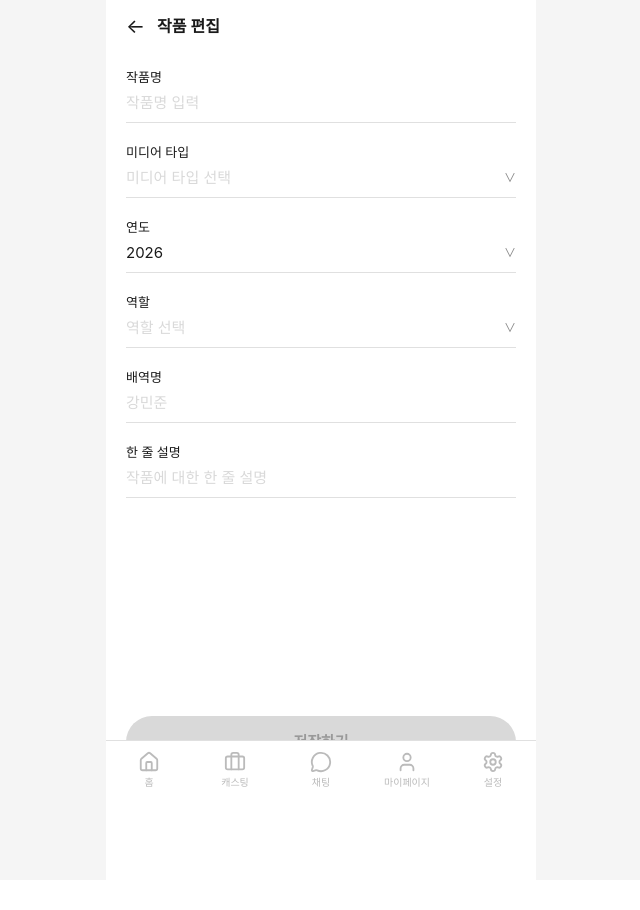
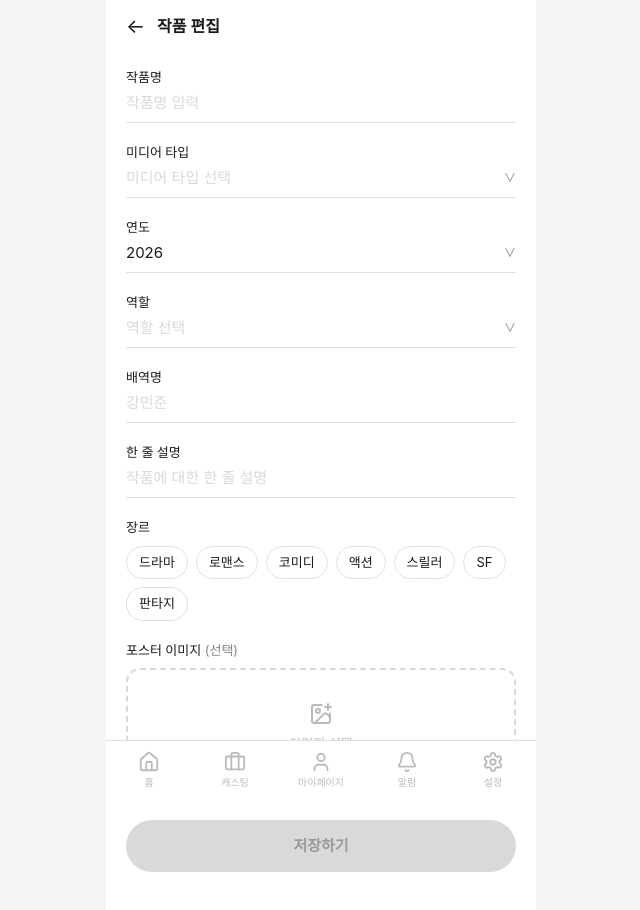
Before and after one commit to CHOI-MINGI/Baewoodam, a Next.js app: page /filmography/new in a window 1280 px wide. Shown: the top 910 px of the page, without its empty margins (319-959 px from the left). Before the commit the page ends 880 px from the top, so only its background shows below. Built offline with nearby package versions, Linux system fonts and the light colour scheme; no server answers; a web font is replaced by a local one.

Commit message:
feat: remove chat tab, filmography new page, empty state

```diff
--- a/src/app/(mypage)/filmography/new/page.tsx
+++ b/src/app/(mypage)/filmography/new/page.tsx
@@ -1,5 +1,220 @@
-import FilmographyForm from '@/components/filmography/FilmographyForm';
+"use client";
+
+import { useRef, useState } from 'react';
+import { useRouter } from 'next/navigation';
+import Image from 'next/image';
+import { X, ImagePlus } from 'lucide-react';
+import { cn } from '@/lib/utils';
+import DrumrollPicker from '@/components/shared/DrumrollPicker';
+import { MEDIA_TYPE_OPTIONS, ROLE_OPTIONS, YEAR_OPTIONS, GENRE_OPTIONS } from '@/constants';
+
+const MEDIA_MAP: Record<string, string> = {
+  '영화': 'FILM', '드라마': 'DRAMA', 'OTT': 'OTT', '웹드라마': 'WEB_DRAMA',
+  '단편': 'SHORT_FILM', '광고': 'AD', '뮤직비디오': 'MUSIC_VIDEO',
+};
+const ROLE_MAP: Record<string, string> = {
+  '주연': 'LEAD', '조연': 'SUPPORTING', '단역': 'EXTRA', '기타': 'OTHER',
+};
+
+const MEDIA_OPTIONS = ['영화', '드라마', 'OTT', '웹드라마', '단편', '광고', '뮤직비디오'];
 
 export default function FilmographyNewPage() {
-  return <FilmographyForm />;
+  const router = useRouter();
+  const posterRef = useRef<HTMLInputElement>(null);
+
+  const [title, setTitle] = useState('');
+  const [mediaType, setMediaType] = useState('');
+  const [year, setYear] = useState(String(new Date().getFullYear()));
+  const [role, setRole] = useState('');
+  const [characterName, setCharacterName] = useState('');
+  const [description, setDescription] = useState('');
+  const [genres, setGenres] = useState<string[]>([]);
+  const [posterPreview, setPosterPreview] = useState<string | null>(null);
+  const [posterFile, setPosterFile] = useState<File | null>(null);
+
+  const [mediaOpen, setMediaOpen] = useState(false);
+  const [yearOpen, setYearOpen] = useState(false);
+  const [roleOpen, setRoleOpen] = useState(false);
+  const [loading, setLoading] = useState(false);
+
+  const isReady = title.trim() && mediaType && year && role;
+
+  const toggleGenre = (g: string) =>
+    setGenres((prev) => prev.includes(g) ? prev.filter((x) => x !== g) : [...prev, g]);
+
+  const handlePoster = (e: React.ChangeEvent<HTMLInputElement>) => {
+    const file = e.target.files?.[0];
+    if (!file) return;
+    setPosterFile(file);
+    setPosterPreview(URL.createObjectURL(file));
+  };
+
+  const handleSave = async () => {
+    if (!isReady) return;
+    setLoading(true);
+
+    let thumbnailUrl: string | null = null;
+    if (posterFile) {
+      const form = new FormData();
+      form.append('file', posterFile);
+      form.append('bucket', 'filmography-thumbnails');
+      const up = await fetch('/api/upload/image', { method: 'POST', body: form });
+      if (up.ok) thumbnailUrl = (await up.json()).url;
+    }
+
+    await fetch('/api/filmography', {
+      method: 'POST',
+      headers: { 'Content-Type': 'application/json' },
+      body: JSON.stringify({
+        title,
+        mediaType: MEDIA_MAP[mediaType],
+        year: Number(year),
+        role: ROLE_MAP[role],
+        characterName: characterName || null,
+        description: description || null,
+        genre: genres[0] ?? null,
+        thumbnailUrl,
+      }),
+    });
+
+    setLoading(false);
+    router.push('/filmography');
+  };
+
+  return (
+    <div className="flex flex-col min-h-screen px-5 pb-8">
+      {/* 헤더 */}
+      <div className="flex items-center gap-3 py-3 mb-4">
+        <button onClick={() => router.back()} className="text-xl text-[#1A1A1A]">←</button>
+        <h1 className="text-[16px] font-semibold text-[#1A1A1A]">작품 편집</h1>
+      </div>
+
+      <div className="flex flex-col gap-5 flex-1">
+        {/* 작품명 */}
+        <div>
+          <label className="text-[13px] font-medium text-[#1A1A1A] mb-1 block">작품명</label>
+          <div className="flex items-center border-b border-[#E0E0E0] pb-2 gap-2">
+            <input
+              value={title}
+              onChange={(e) => setTitle(e.target.value)}
+              placeholder="작품명 입력"
+              className="flex-1 text-[15px] outline-none text-[#1A1A1A] placeholder:text-[#D9D9D9] bg-transparent"
+            />
+            {title && <button type="button" onClick={() => setTitle('')}><X size={16} className="text-[#888888]" /></button>}
+          </div>
+        </div>
+
+        {/* 미디어 타입 */}
+        <div>
+          <label className="text-[13px] font-medium text-[#1A1A1A] mb-1 block">미디어 타입</label>
+          <button onClick={() => setMediaOpen(true)} className="w-full flex items-center justify-between border-b border-[#E0E0E0] pb-2">
+            <span className={cn('text-[15px]', mediaType ? 'text-[#1A1A1A]' : 'text-[#D9D9D9]')}>{mediaType || '미디어 타입 선택'}</span>
+            <span className="text-[#888888] text-[12px]">∨</span>
+          </button>
+        </div>
+
+        {/* 연도 */}
+        <div>
+          <label className="text-[13px] font-medium text-[#1A1A1A] mb-1 block">연도</label>
+          <button onClick={() => setYearOpen(true)} className="w-full flex items-center justify-between border-b border-[#E0E0E0] pb-2">
+            <span className="text-[15px] text-[#1A1A1A]">{year}</span>
+            <span className="text-[#888888] text-[12px]">∨</span>
+          </button>
+        </div>
+
+        {/* 역할 */}
+        <div>
+          <label className="text-[13px] font-medium text-[#1A1A1A] mb-1 block">역할</label>
+          <button onClick={() => setRoleOpen(true)} className="w-full flex items-center justify-between border-b border-[#E0E0E0] pb-2">
+            <span className={cn('text-[15px]', role ? 'text-[#1A1A1A]' : 'text-[#D9D9D9]')}>{role || '역할 선택'}</span>
+            <span className="text-[#888888] text-[12px]">∨</span>
+          </button>
+        </div>
+
+        {/* 배역명 */}
+        <div>
+          <label className="text-[13px] font-medium text-[#1A1A1A] mb-1 block">배역명</label>
+          <div className="flex items-center border-b border-[#E0E0E0] pb-2 gap-2">
+            <input
+              value={characterName}
+              onChange={(e) => setCharacterName(e.target.value)}
+              placeholder="강민준"
+              className="flex-1 text-[15px] outline-none text-[#1A1A1A] placeholder:text-[#D9D9D9] bg-transparent"
+            />
+            {characterName && <button type="button" onClick={() => setCharacterName('')}><X size={16} className="text-[#888888]" /></button>}
+          </div>
+        </div>
+
+        {/* 한 줄 설명 */}
+        <div>
+          <label className="text-[13px] font-medium text-[#1A1A1A] mb-1 block">한 줄 설명</label>
+          <div className="flex items-center border-b border-[#E0E0E0] pb-2 gap-2">
+            <input
+              value={description}
+              onChange={(e) => setDescription(e.target.value)}
+              placeholder="작품에 대한 한 줄 설명"
+              className="flex-1 text-[15px] outline-none text-[#1A1A1A] placeholder:text-[#D9D9D9] bg-transparent"
+            />
+            {description && <button type="button" onClick={() => setDescription('')}><X size={16} className="text-[#888888]" /></button>}
+          </div>
+        </div>
+
+        {/* 장르 */}
+        <div>
+          <label className="text-[13px] font-medium text-[#1A1A1A] mb-2 block">장르</label>
+          <div className="flex flex-wrap gap-2">
+            {['드라마', '로맨스', '코미디', '액션', '스릴러', 'SF', '판타지'].map((g) => (
+              <button
+                key={g}
+                onClick={() => toggleGenre(g)}
+                className={cn(
+                  'px-3 py-1.5 rounded-full border text-[13px] transition-colors',
+                  genres.includes(g) ? 'border-[#E53935] text-[#E53935]' : 'border-[#E0E0E0] text-[#1A1A1A]',
+                )}
+              >
+                {g}
+              </button>
+            ))}
+          </div>
+        </div>
+
+        {/* 포스터 업로드 */}
+        <div>
+          <label className="text-[13px] font-medium text-[#1A1A1A] mb-2 block">포스터 이미지 <span className="text-[#888888] font-normal">(선택)</span></label>
+          <button
+            onClick={() => posterRef.current?.click()}
+            className="w-full h-[120px] rounded-xl border-2 border-dashed border-[#D9D9D9] flex flex-col items-center justify-center gap-2 overflow-hidden"
+          >
+            {posterPreview ? (
+              <Image src={posterPreview} alt="포스터" fill className="object-cover" />
+            ) : (
+              <>
+                <ImagePlus size={24} className="text-[#BBBBBB]" />
+                <span className="text-[13px] text-[#BBBBBB]">이미지 선택</span>
+              </>
+            )}
+          </button>
+          <input ref={posterRef} type="file" accept="image/*" className="hidden" onChange={handlePoster} />
+        </div>
+      </div>
+
+      {/* 저장 버튼 */}
+      <div className="pt-8">
+        <button
+          disabled={!isReady || loading}
+          onClick={handleSave}
+          className={cn(
+            'w-full h-[52px] rounded-full text-[15px] font-semibold transition-colors',
+            isReady && !loading ? 'bg-[#1A1A2E] text-white' : 'bg-[#D9D9D9] text-[#999999]',
+          )}
+        >
+          {loading ? '저장 중...' : '저장하기'}
+        </button>
+      </div>
+
+      <DrumrollPicker open={mediaOpen} onClose={() => setMediaOpen(false)} title="미디어 타입" options={MEDIA_OPTIONS} value={mediaType} onChange={setMediaType} />
+      <DrumrollPicker open={yearOpen} onClose={() => setYearOpen(false)} title="연도 선택" options={YEAR_OPTIONS} value={year} onChange={setYear} />
+      <DrumrollPicker open={roleOpen} onClose={() => setRoleOpen(false)} title="역할 선택" options={[...ROLE_OPTIONS]} value={role} onChange={setRole} />
+    </div>
+  );
 }
--- a/src/app/(mypage)/filmography/page.tsx
+++ b/src/app/(mypage)/filmography/page.tsx
@@ -48,8 +48,14 @@ export default function FilmographyManagePage() {
             {[1, 2, 3].map((i) => <div key={i} className="h-20 bg-[#F5F5F5] rounded-xl animate-pulse" />)}
           </div>
         ) : years.length === 0 ? (
-          <div className="flex flex-col items-center justify-center py-20 gap-3">
+          <div className="flex flex-col items-center justify-center py-20 gap-4">
             <p className="text-[15px] text-[#888888]">등록된 필모그래피가 없어요.</p>
+            <Link
+              href="/filmography/new"
+              className="px-6 h-[46px] flex items-center rounded-full bg-[#1A1A2E] text-white text-[14px] font-semibold"
+            >
+              + 작품 추가하기
+            </Link>
           </div>
         ) : (
           <div className="flex flex-col gap-8">
--- a/src/components/shared/BottomTabBar.tsx
+++ b/src/components/shared/BottomTabBar.tsx
@@ -2,7 +2,7 @@
 
 import Link from 'next/link';
 import { usePathname } from 'next/navigation';
-import { Home, Briefcase, User, Settings, Clapperboard, MessageCircle } from 'lucide-react';
+import { Home, Briefcase, User, Bell, Settings, Clapperboard } from 'lucide-react';
 import { cn } from '@/lib/utils';
 
 interface TabItem {
@@ -14,8 +14,8 @@ interface TabItem {
 const ACTOR_TABS: TabItem[] = [
   { label: '홈', href: '/home', icon: Home },
   { label: '캐스팅', href: '/casting', icon: Briefcase },
-  { label: '채팅', href: '/chat', icon: MessageCircle },
   { label: '마이페이지', href: '/mypage', icon: User },
+  { label: '알림', href: '/notifications', icon: Bell },
   { label: '설정', href: '/settings', icon: Settings },
 ];
 
@@ -23,7 +23,7 @@ const AGENCY_TABS: TabItem[] = [
   { label: '홈', href: '/home', icon: Home },
   { label: '프로젝트', href: '/projects', icon: Clapperboard },
   { label: '캐스팅', href: '/casting', icon: Briefcase },
-  { label: '채팅', href: '/chat', icon: MessageCircle },
+  { label: '알림', href: '/notifications', icon: Bell },
   { label: '설정', href: '/settings', icon: Settings },
 ];
 
@@ -36,11 +36,7 @@ export default function BottomTabBar({ roleType = 'ACTOR' }: { roleType?: string
       {tabs.map(({ label, href, icon: Icon }) => {
         const active = pathname === href || (href !== '/home' && pathname.startsWith(href));
         return (
-          <Link
-            key={href}
-            href={href}
-            className="flex-1 flex flex-col items-center justify-center gap-0.5"
-          >
+          <Link key={href} href={href} className="flex-1 flex flex-col items-center justify-center gap-0.5">
             <Icon size={22} className={cn(active ? 'text-[#1A1A2E]' : 'text-[#BBBBBB]')} />
             <span className={cn('text-[10px] font-medium', active ? 'text-[#1A1A2E]' : 'text-[#BBBBBB]')}>
               {label}
```
